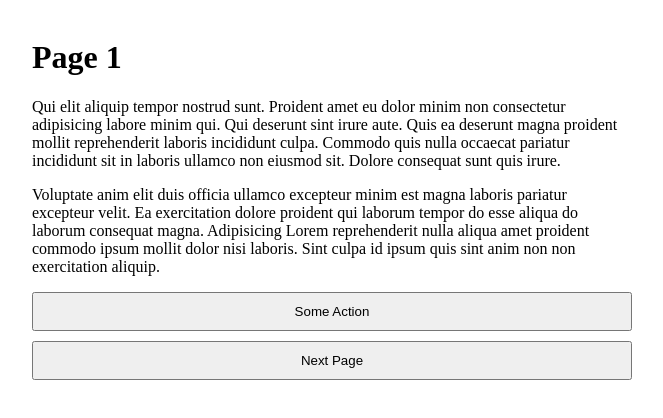
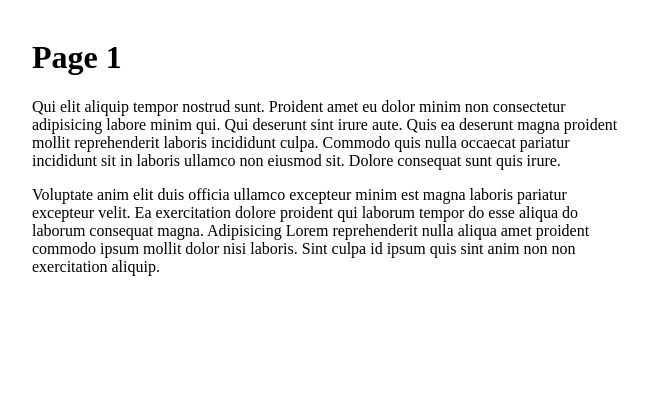
Before and after one commit to aminzabardast/Spelling-Practice, a Vue app in the folder GoogleWorkspaceAddon-SetupWizard/: page / in a window 1280 px wide. Shown: the top 418 px of the page, without its empty margins (308-971 px from the left). Built offline with nearby package versions, Linux system fonts and the light colour scheme.

Commit message:
Default and None Default Slot Added [#26]

```diff
--- a/GoogleWorkspaceAddon-SetupWizard/src/components/PageSlide.vue
+++ b/GoogleWorkspaceAddon-SetupWizard/src/components/PageSlide.vue
@@ -1,46 +1,16 @@
 <template>
     <div>
+        <h1>
+            <slot name="title"></slot>
+        </h1>
         <div>
             <slot></slot>
-            <Loading v-if="isLoading" :width="60"/>
         </div>
         <div>
-            <Button
-                v-for="button in props.buttons"
-                v-bind:key="button.text"
-                @click="button.action()"
-            >
-                {{ button.text}}
-            </Button>
+            <slot name="footer"></slot>
         </div>
     </div>
 </template>
-
-<script setup lang="ts">
-import Loading from '@/components/LoadingOverlay.vue'
-import Button from '@/components/BlockButton.vue'
-import { ref } from 'vue'
-import { type GoogleClass } from '@/GoogleTypes'
-
-declare global {
-  var google: GoogleClass
-}
-
-export type PageActionButton = {
-    text: string
-    action: Function
-}
-
-export interface Props {
-    buttons?: PageActionButton[]
-}
-
-const props = withDefaults(defineProps<Props>(), {
-    buttons: () => []
-})
-
-const isLoading = ref(false)
-</script>
 
 <style scoped>
 main {
```
